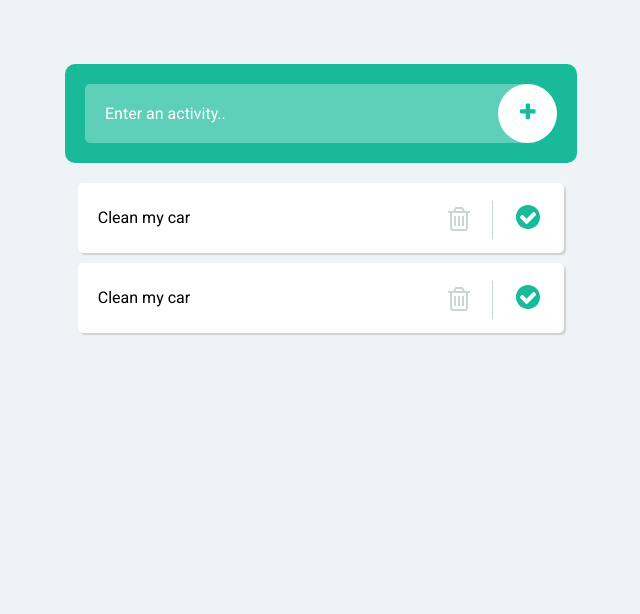
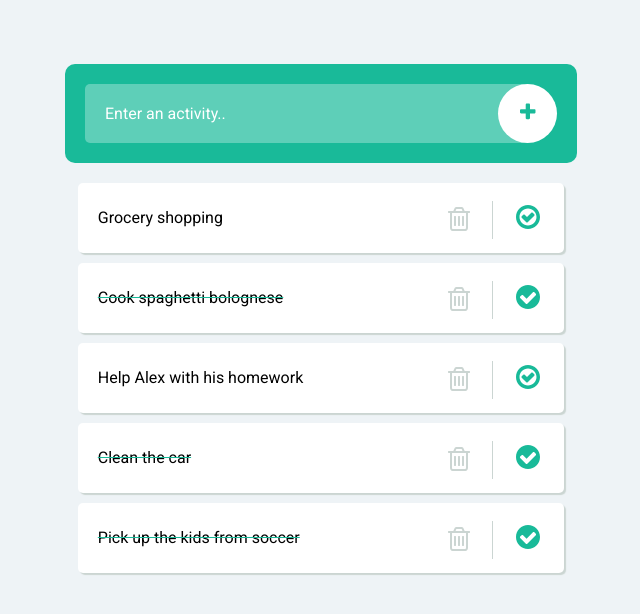
Before and after one commit to toosch/assignment-todo, a plain HTML site: page index.html in a window 1280 px wide. Shown: the whole page, without its empty margins (319-959 px from the left). Drawn offline with nearby package versions, Linux system fonts and the light colour scheme.

Commit message:
list icons and text decoration depending on --checked class

```diff
--- a/index.html
+++ b/index.html
@@ -22,8 +22,8 @@
         </a>
       </form>
       <ul class="todoApp__list">
-        <li class="todoApp__list__item todoApp__list__item--checked">
-          <span class="text">Clean my car</span>
+        <li class="todoApp__list__item">
+          <span class="text">Grocery shopping</span>
           <a href="#" class="icon icon--remove">
             <svg class="icon icon-trash-o">
               <use xlink:href="./icons/symbol-defs.svg#icon-trash-o"></use>
@@ -34,9 +34,16 @@
               <use xlink:href="./icons/symbol-defs.svg#icon-check-circle"></use>
             </svg>
           </a>
+          <a href="#" class="icon icon--uncheck">
+            <svg class="icon icon-check-circle-o">
+              <use
+                xlink:href="./icons/symbol-defs.svg#icon-check-circle-o"
+              ></use>
+            </svg>
+          </a>
         </li>
         <li class="todoApp__list__item todoApp__list__item--checked">
-          <span class="text">Clean my car</span>
+          <span class="text">Cook spaghetti bolognese</span>
           <a href="#" class="icon icon--remove">
             <svg class="icon icon-trash-o">
               <use xlink:href="./icons/symbol-defs.svg#icon-trash-o"></use>
@@ -47,6 +54,73 @@
               <use xlink:href="./icons/symbol-defs.svg#icon-check-circle"></use>
             </svg>
           </a>
+          <a href="#" class="icon icon--uncheck">
+            <svg class="icon icon-check-circle-o">
+              <use
+                xlink:href="./icons/symbol-defs.svg#icon-check-circle-o"
+              ></use>
+            </svg>
+          </a>
+        </li>
+        <li class="todoApp__list__item">
+          <span class="text">Help Alex with his homework</span>
+          <a href="#" class="icon icon--remove">
+            <svg class="icon icon-trash-o">
+              <use xlink:href="./icons/symbol-defs.svg#icon-trash-o"></use>
+            </svg>
+          </a>
+          <a href="#" class="icon icon--check">
+            <svg class="icon icon-check-circle">
+              <use xlink:href="./icons/symbol-defs.svg#icon-check-circle"></use>
+            </svg>
+          </a>
+          <a href="#" class="icon icon--uncheck">
+            <svg class="icon icon-check-circle-o">
+              <use
+                xlink:href="./icons/symbol-defs.svg#icon-check-circle-o"
+              ></use>
+            </svg>
+          </a>
+        </li>
+        <li class="todoApp__list__item todoApp__list__item--checked">
+          <span class="text">Clean the car</span>
+          <a href="#" class="icon icon--remove">
+            <svg class="icon icon-trash-o">
+              <use xlink:href="./icons/symbol-defs.svg#icon-trash-o"></use>
+            </svg>
+          </a>
+          <a href="#" class="icon icon--check">
+            <svg class="icon icon-check-circle">
+              <use xlink:href="./icons/symbol-defs.svg#icon-check-circle"></use>
+            </svg>
+          </a>
+          <a href="#" class="icon icon--uncheck">
+            <svg class="icon icon-check-circle-o">
+              <use
+                xlink:href="./icons/symbol-defs.svg#icon-check-circle-o"
+              ></use>
+            </svg>
+          </a>
+        </li>
+        <li class="todoApp__list__item todoApp__list__item--checked">
+          <span class="text">Pick up the kids from soccer</span>
+          <a href="#" class="icon icon--remove">
+            <svg class="icon icon-trash-o">
+              <use xlink:href="./icons/symbol-defs.svg#icon-trash-o"></use>
+            </svg>
+          </a>
+          <a href="#" class="icon icon--check">
+            <svg class="icon icon-check-circle">
+              <use xlink:href="./icons/symbol-defs.svg#icon-check-circle"></use>
+            </svg>
+            <a href="#" class="icon icon--uncheck">
+              <svg class="icon icon-check-circle-o">
+                <use
+                  xlink:href="./icons/symbol-defs.svg#icon-check-circle-o"
+                ></use>
+              </svg>
+            </a>
+          </a>
         </li>
       </ul>
     </div>
--- a/style.scss
+++ b/style.scss
@@ -98,10 +98,26 @@ body {
         &--check {
           color: $green;
         }
+        &--uncheck {
+          color: $green;
+        }
       }
       span {
         line-height: 30px;
       }
+      .icon--check {
+        display: none;
+      }
+      &--checked {
+        text-decoration: line-through;
+        text-decoration-color: $green;
+        .icon--check {
+          display: inline-block;
+        }
+        .icon--uncheck {
+          display: none;
+        }
+      }
     }
   }
 }
```
Also changed, not shown: style.css, 1 other file.
